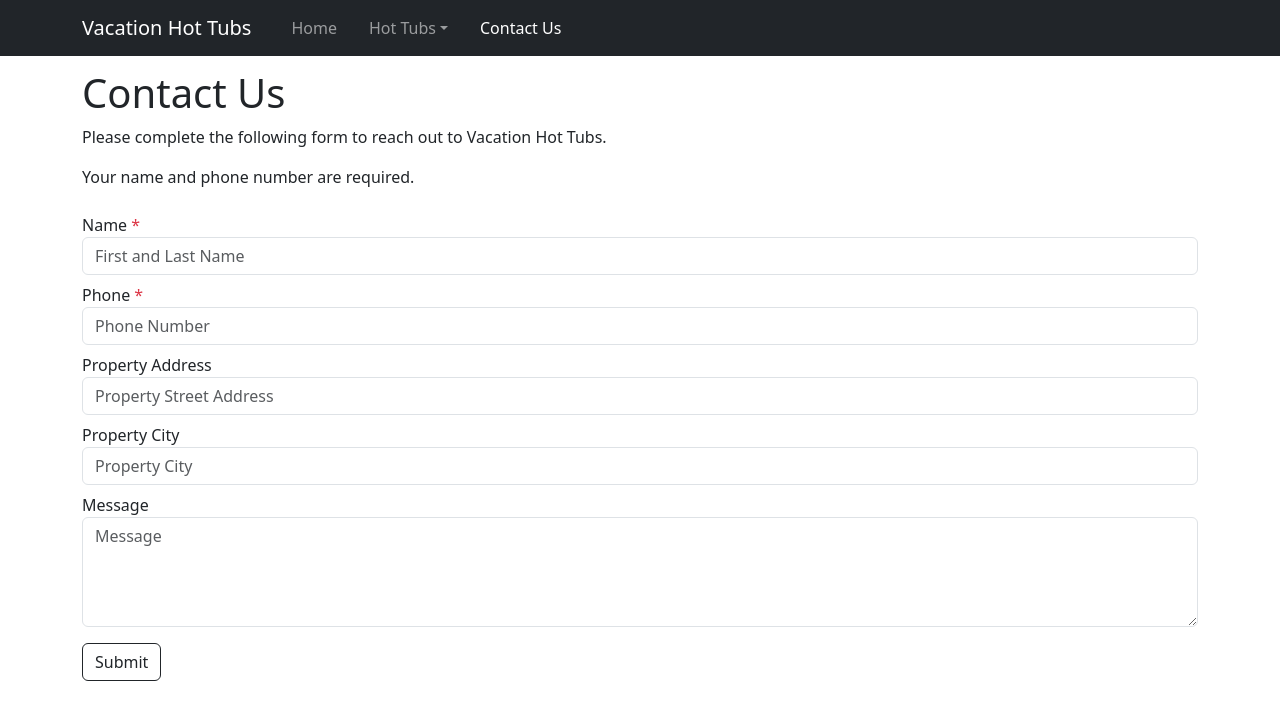
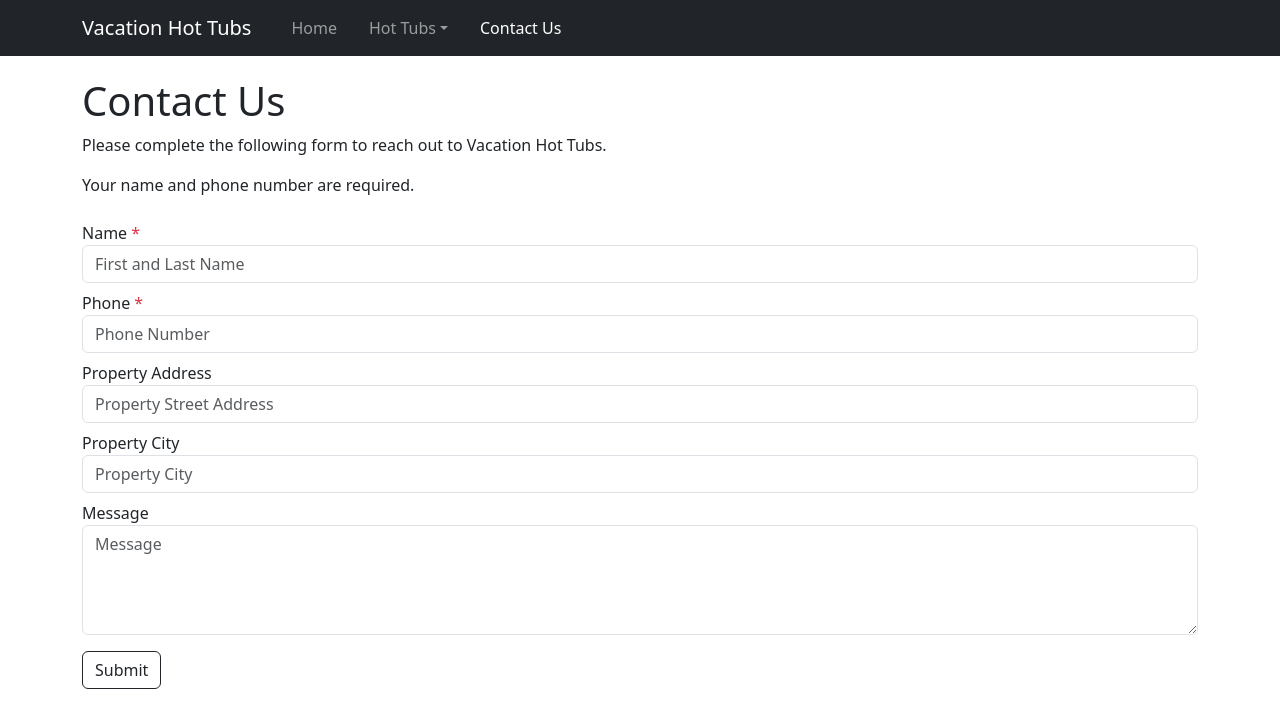
Before and after one commit to vacationhottubs/vacationhottubs.github.io, a Jekyll site: the page built from contact-us/index.html, in a window 1280 px wide. Shown: the top 728 px of the page. Built offline with Jekyll 4.4.1, drawn with Linux system fonts in a browser that asks for light colours.

Commit message:
Update index.html

```diff
--- a/contact-us/index.html
+++ b/contact-us/index.html
@@ -5,7 +5,7 @@ layout: main
 excerpt: Complete this form to send a message to our team about your next hot tub.
 ---
 
-          <h1 class="fw-light pt-3">Contact Us</h1>
+          <h1 class="fw-light pt-4">Contact Us</h1>
           <p>Please complete the following form to reach out to Vacation Hot Tubs.</p>
           <p>Your name and phone number are required.</p>
           <form action="" method="post">
```
